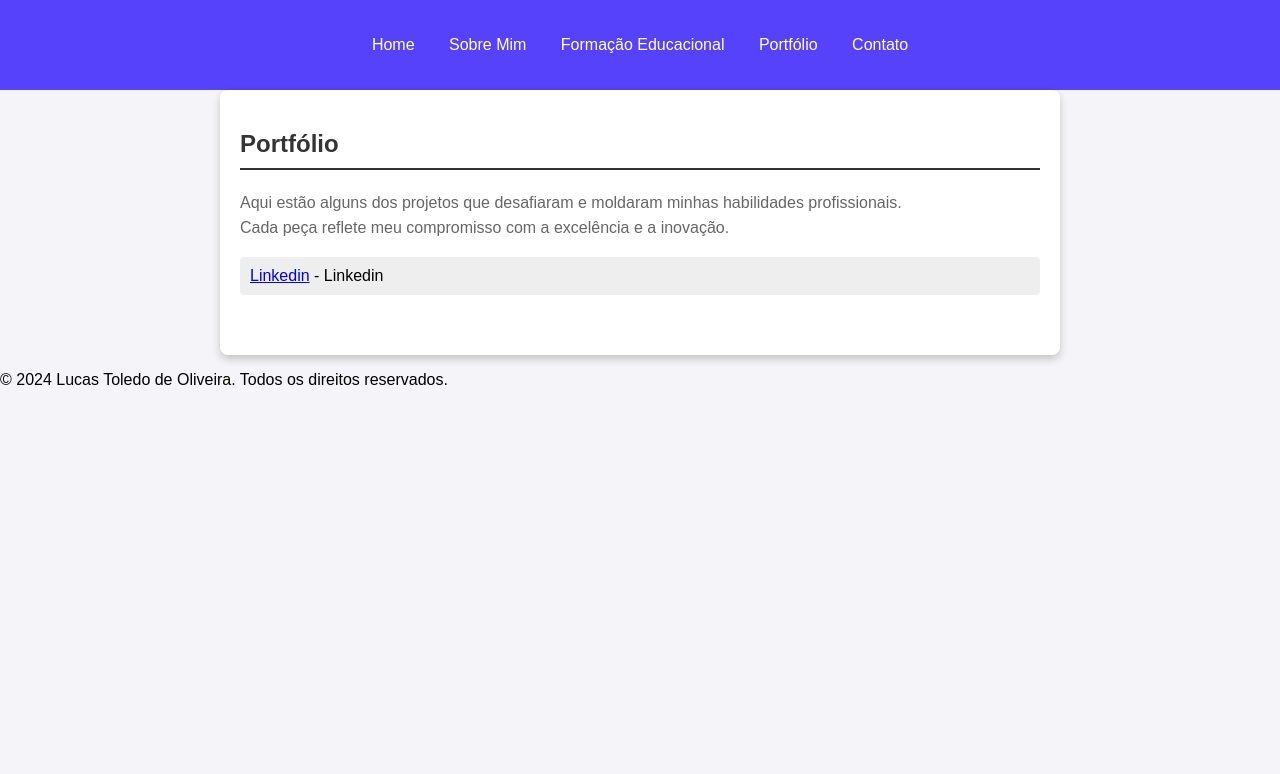
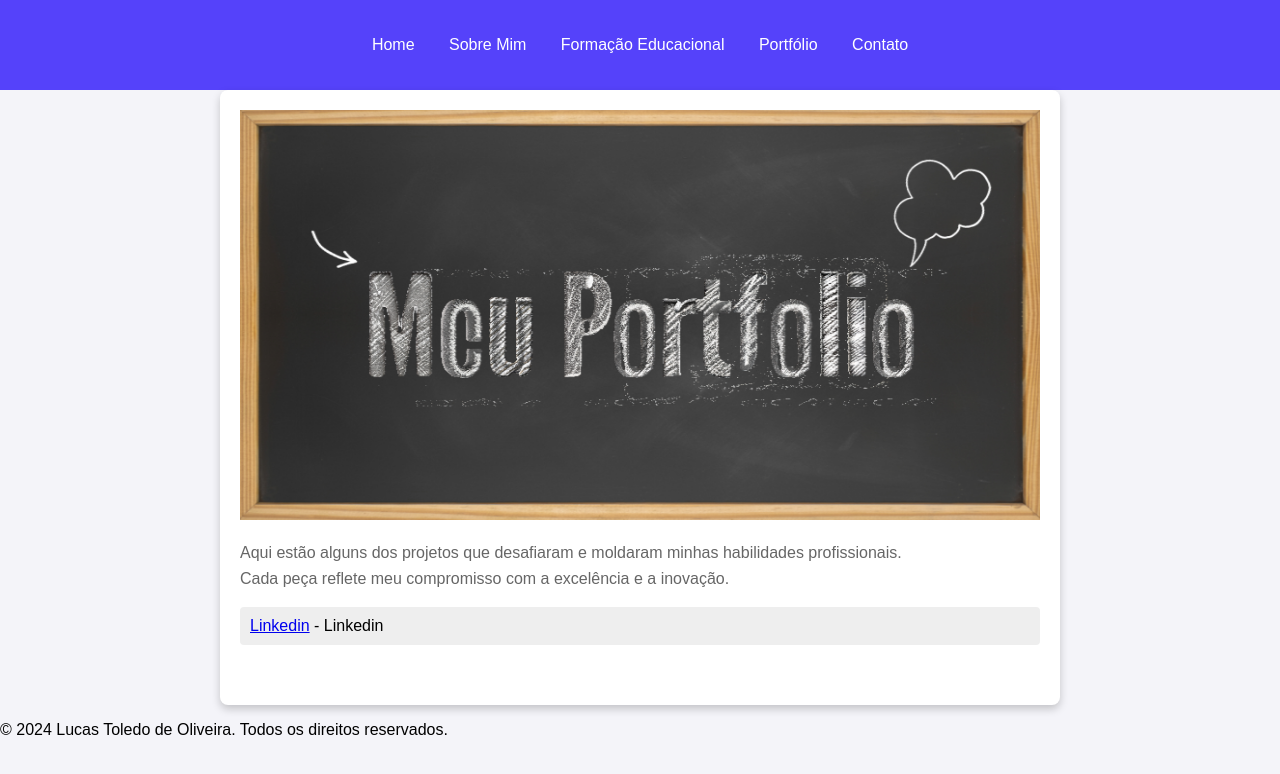
Before and after one commit to LucasTldo/atvpratica-lucastoledo, a plain HTML site: page portfolio.html in a window 1280 px wide. Drawn offline with Linux system fonts and the light colour scheme.

Commit message:
portfolio.html

```diff
--- a/portfolio.html
+++ b/portfolio.html
@@ -20,7 +20,8 @@
     </header>
     <main>
         <section>
-            <h1>Portfólio</h1>
+            <img src="portfolio.png" width="800" height="410" alt="Meu Portfolio">
+            <br>
             <p>Aqui estão alguns dos projetos que desafiaram e moldaram minhas habilidades profissionais. <br>Cada peça reflete meu compromisso com a excelência e a inovação.</p>
             <ul>
                 <li><a href="https://www.linkedin.com/in/lucas-toledo-de-oliveira/">Linkedin</a> - Linkedin </li>
```
